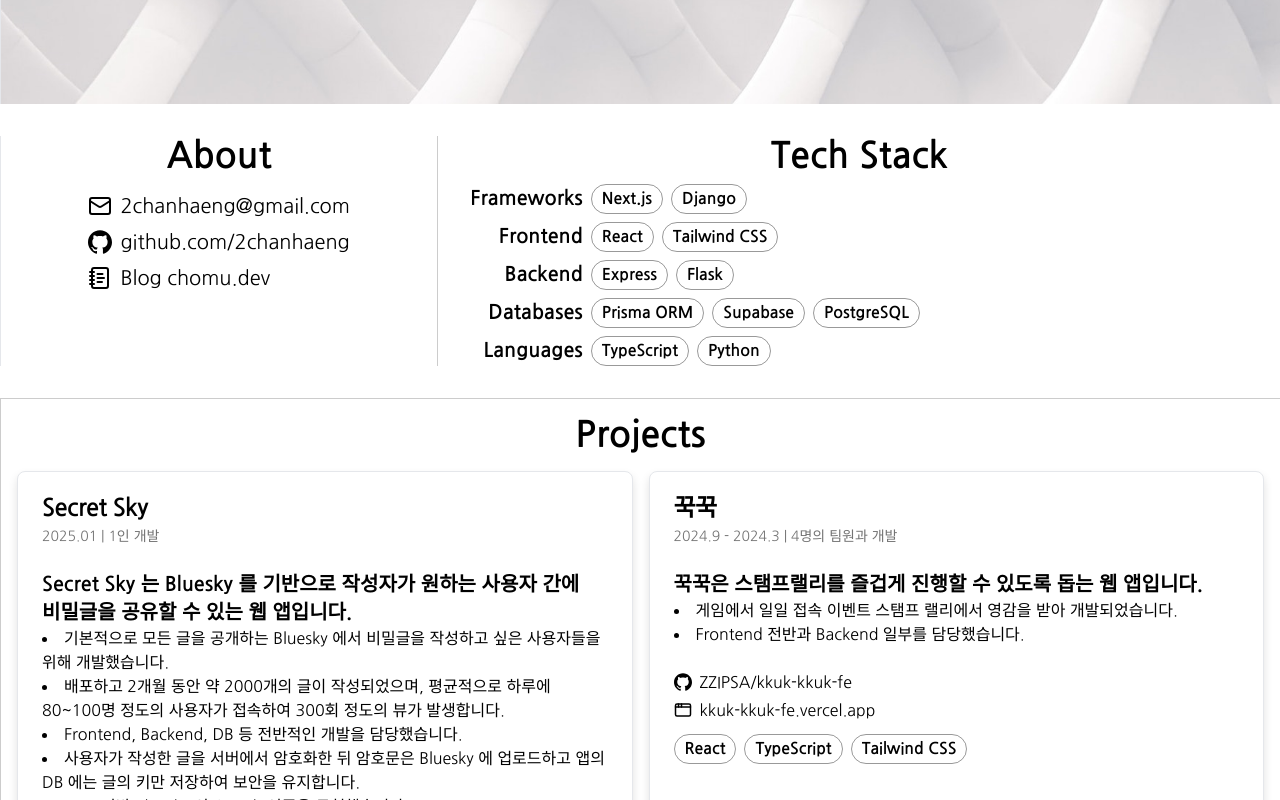
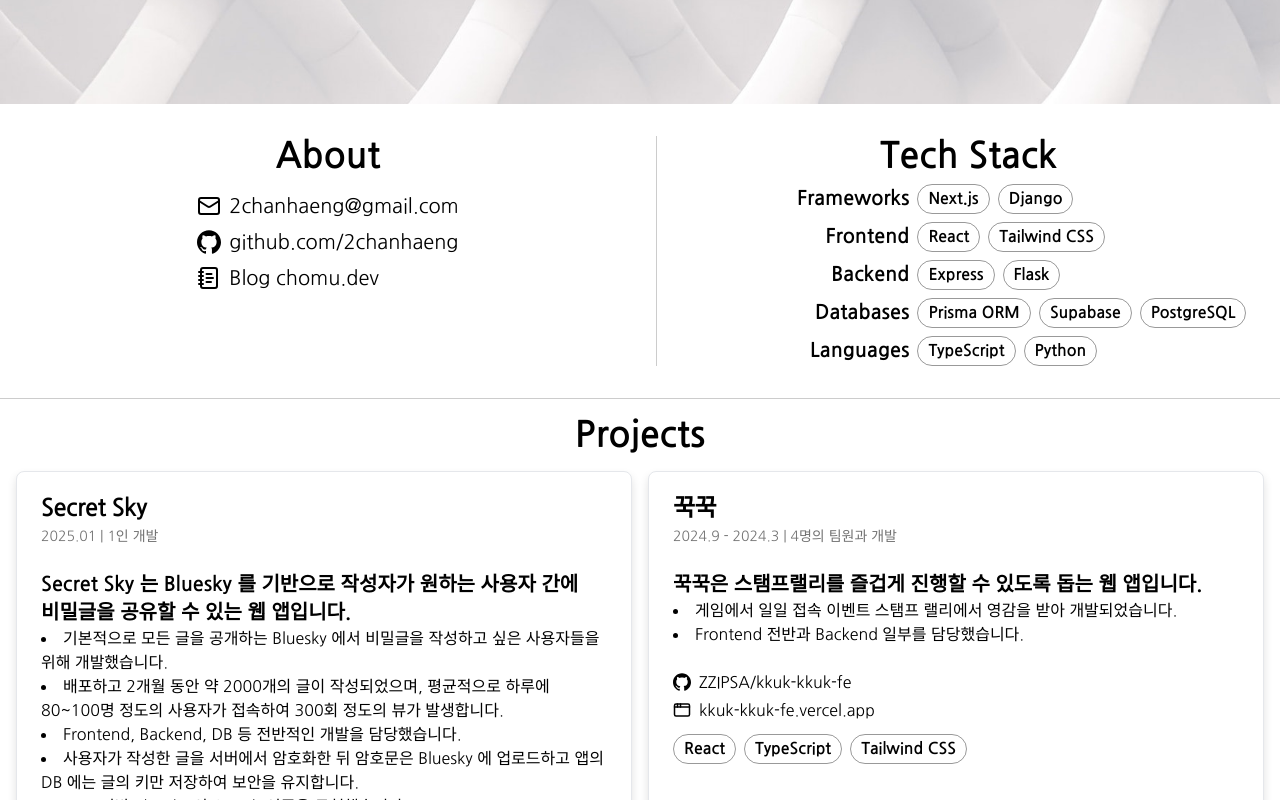
Before and after one commit to 2chanhaeng/2chanhaeng.github.io, a Next.js app: page /portfolio in a window 1280 px wide. Shown: the part 720-1520 px from the top of the page. Built offline with nearby package versions, Linux system fonts and the light colour scheme.

Commit message:
fix /portfolio layout ratio

```diff
--- a/app/portfolio/components/TechStack/StackList.tsx
+++ b/app/portfolio/components/TechStack/StackList.tsx
@@ -14,7 +14,7 @@
         {Icon && <Icon />}
         {name}
       </h3>
-      <ul className="flex flex-wrap gap-2 items-baseline break-normal even:col-span-2 lg:even:col-span-1">
+      <ul className="flex flex-wrap gap-2 items-baseline break-normal col-span-2 lg:col-span-1">
         {badges.map((badge) => (
           <li key={StackBadge.name}>
             <StackBadge {...badge} />
--- a/app/portfolio/components/TechStack/index.tsx
+++ b/app/portfolio/components/TechStack/index.tsx
@@ -5,10 +5,10 @@
   return (
     <section
       id="tech-stack"
-      className="flex flex-col gap-2 border-t border-fg/20 pt-8 md:px-8 md:border-t-0 md:pt-0 md:col-span-2"
+      className="flex flex-col gap-2 border-t border-fg/20 pt-8 md:px-8 md:border-t-0 md:border-l md:pt-0 md:col-span-2 lg:col-span-1"
     >
       <h2>Tech Stack</h2>
-      <div className="grid grid-cols-3 gap-2 lg:grid-cols-[auto,1fr]">
+      <div className="grid grid-cols-3 gap-2 lg:grid-cols-[2fr,3fr]">
         {stackListItems.map((stack) => (
           <StackList key={stack.name} {...stack} />
         ))}
--- a/app/portfolio/globals.css
+++ b/app/portfolio/globals.css
@@ -4,7 +4,7 @@
 
 @layer base {
   main {
-    @apply min-h-dvh grid grid-cols-1 md:grid-cols-3 gap-8 md:divide-x;
+    @apply min-h-dvh grid grid-cols-1 md:grid-cols-3 gap-8 lg:grid-cols-2;
   }
   h1,
   h2,
```
